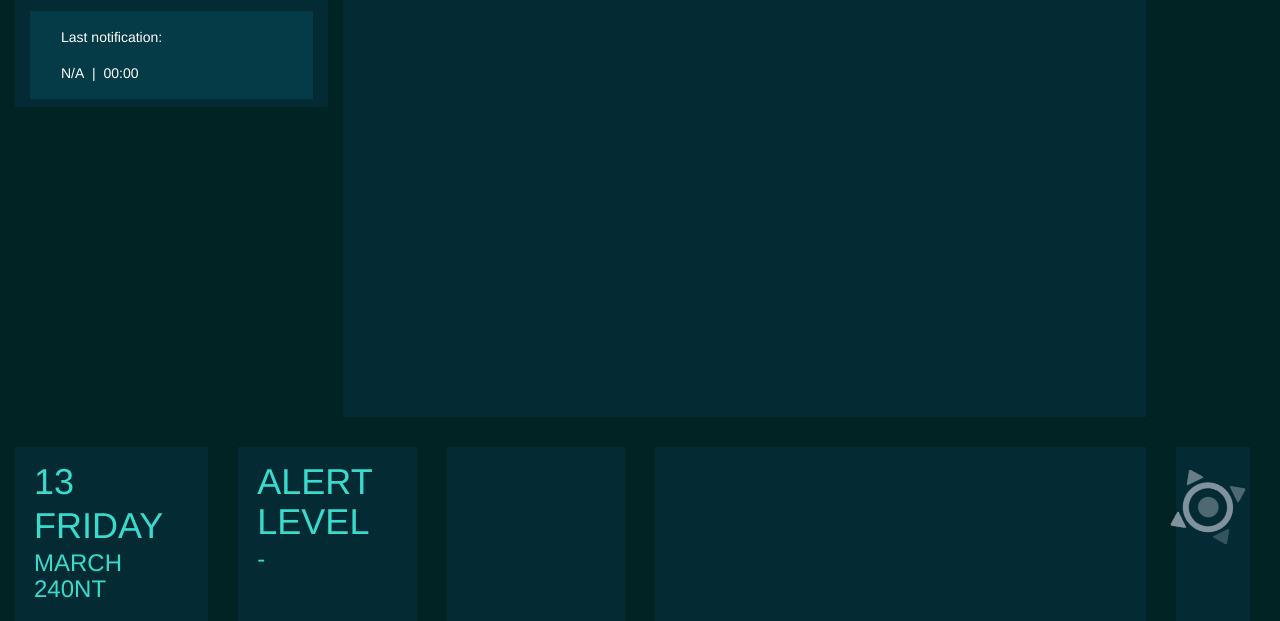
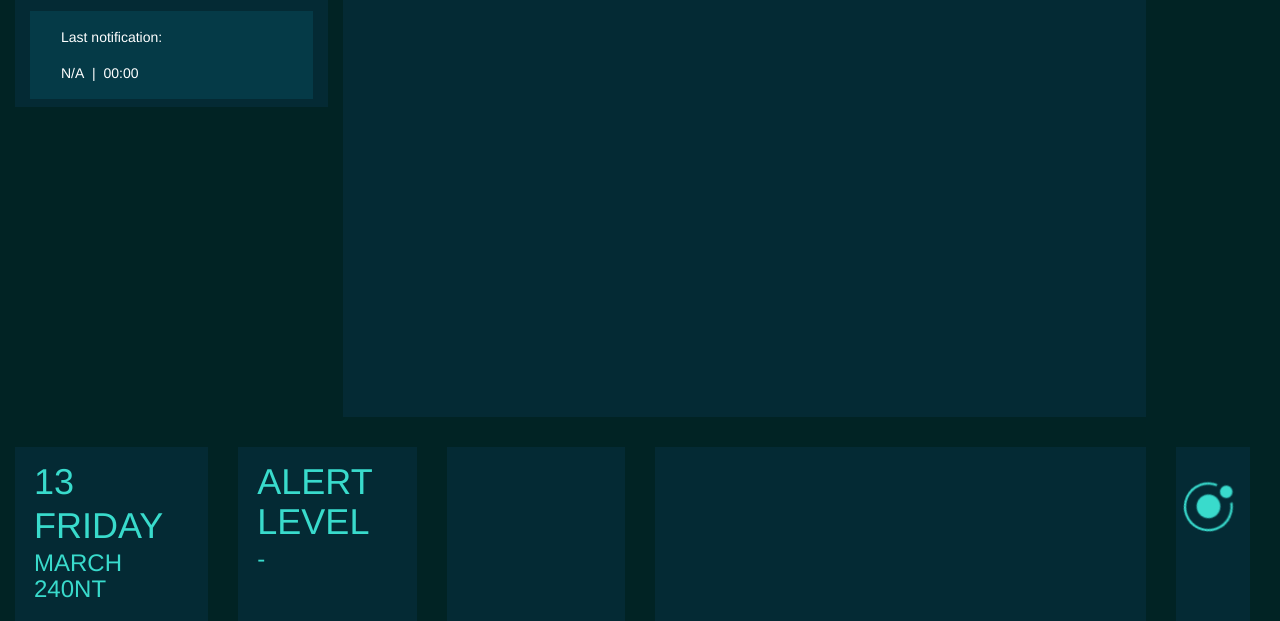
Before and after one commit to goblinbot/eos-beacon, a website: page public/index.html in a window 1280 px wide. Shown: the part 239-860 px from the top of the page. Drawn offline with nearby package versions, Linux system fonts and the light colour scheme; no server answers.

Commit message:
00026
Orbit circle + _inspiratie folder

```diff
--- a/public/index.html
+++ b/public/index.html
@@ -67,7 +67,7 @@
             <div class="whitespace col-xs-12">&nbsp;</div>
 
             <div class="middle col-xs-12">
-              <img class="loadCircle" src="/images/fourpoint.png"/>
+              <img class="loadCircle" src="/images/orbit.png"/>
             </div>
 
             <div class="flavor col-xs-12">
--- a/public/mainScreen.html
+++ b/public/mainScreen.html
@@ -81,7 +81,7 @@
 
   <div class="item col-xs-12 col-sm-12 col-md-3 col-lg-1">
     <div class="block bottom-right">
-      <img src="/images/fourpoint.png">
+      <img src="/images/orbit.png">
     </div>
   </div>
 
```
Also changed, not shown: _insp_folder/1.png (added), _insp_folder/2.png (added), _insp_folder/Orbit-SciFi-UI-Kit.png (added), _insp_folder/drone_1.png (added), _insp_folder/drone_2.png (added), _insp_folder/drone_3.png (added), _insp_folder/drone_4.png (added), _insp_folder/drone_5.png (added), _insp_folder/hex_blank.png (added), _insp_folder/hex_blank_Y.png (added), public/images/converttest1.png (added), public/images/orbit.png (added), public/images/orbit_attempt_1.png (added), public/images/orbit_attempt_2.png (added), 1 more files, 3 other files.
